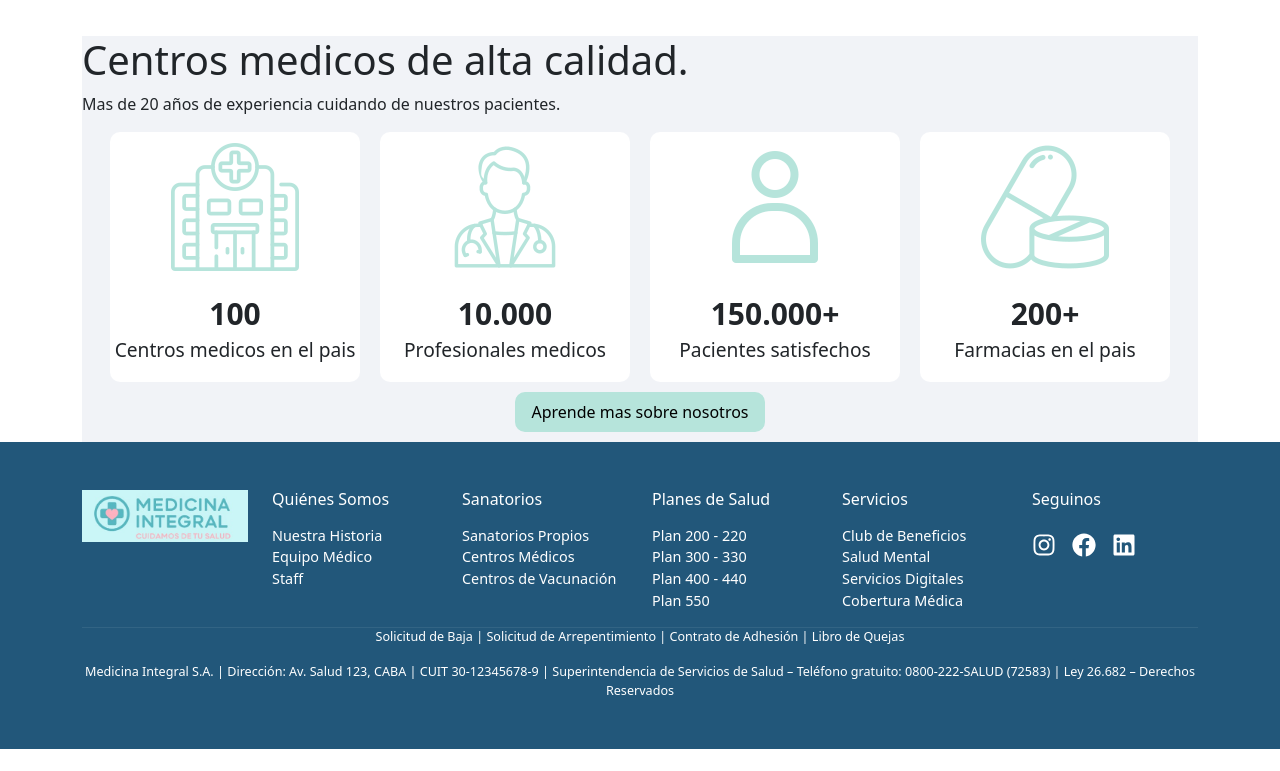
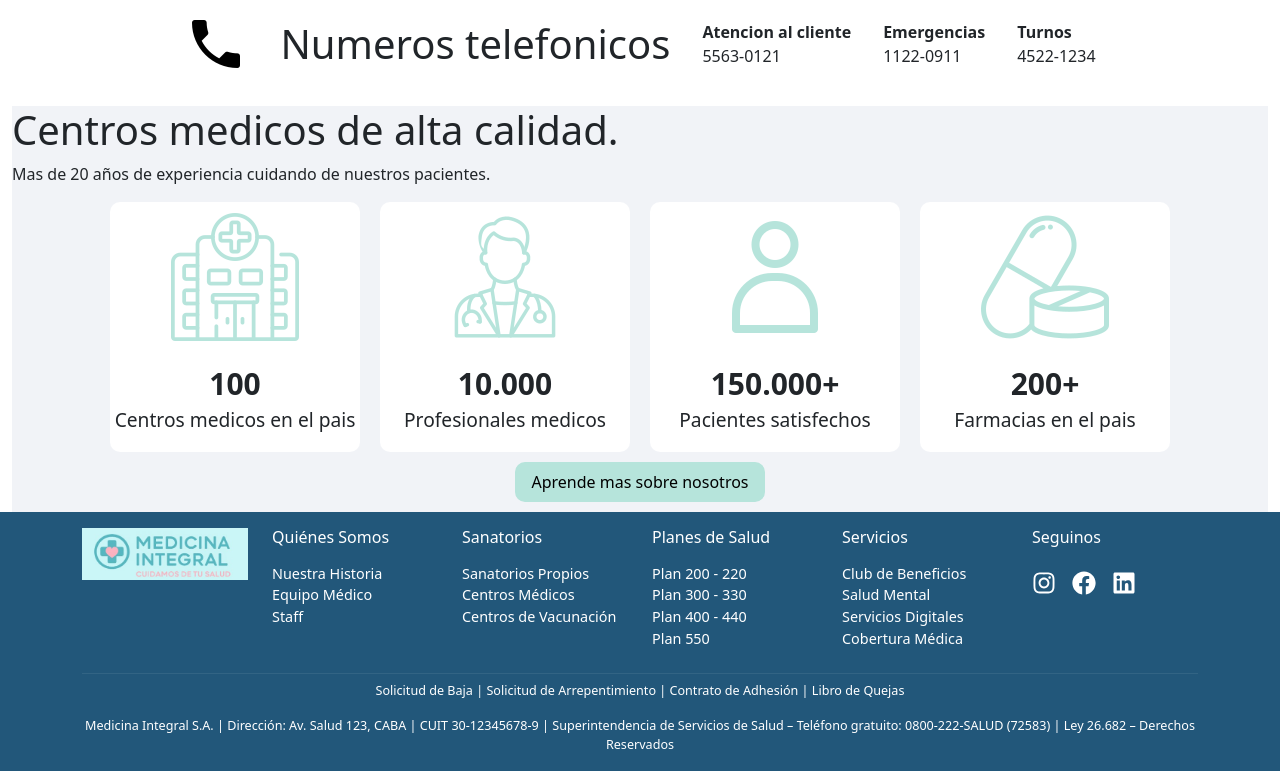
Before and after one commit to DesApp-2025c2-Grupo-X/DesApp2025c2-Prestadores-Grupo-11, a React (Vite) app in the folder Prestadores-Grupo11/: page / in a window 1280 px wide. Shown: the part 742-1513 px from the top of the page. Before the commit the page ends 1491 px from the top, so only its background shows below. Built offline with nearby package versions, Linux system fonts and the light colour scheme.

Commit message:
refactor footer,layout y dashboard

```diff
--- a/Prestadores-Grupo11/src/components/Footer.css
+++ b/Prestadores-Grupo11/src/components/Footer.css
@@ -1,18 +1,6 @@
 .footer {
   background-color: var(--azul-petroleo); /* #22577a */
   font-size: 0.9rem;
-}
-.footer .py-5 {
-  padding-top: 1rem !important;
-  padding-bottom: 1rem !important;
-}
-.my-4 {
-    margin-top: 0.5rem !important;
-    margin-bottom: 0.5rem !important;
-}
-p {
-    margin-top: 0;
-    margin-bottom: 0.25rem;
 }
 
 .footer-logo {
--- a/Prestadores-Grupo11/src/components/Footer.jsx
+++ b/Prestadores-Grupo11/src/components/Footer.jsx
@@ -4,7 +4,7 @@
 
 export default function Footer() {
   return (
-    <footer className="footer text-white py-5">
+    <footer className="footer text-white py-3">
       <div className="container">
         <div className="row align-items-start">
           {/* Logo */}
@@ -59,7 +59,7 @@
           </div>
 
           {/* Redes Sociales */}
-          <div className="col-md-2 mb-4 mb-md-0">
+          <div className="col-md-2 mb-2 mb-md-0">
             <h6>Seguinos</h6>
             <div className="d-flex d-md-block justify-content-center">
               <a href="#" className="social-link me-3">
@@ -76,7 +76,7 @@
         </div>
 
         {/* Línea inferior */}
-        <hr className="my-4" />
+        <hr className="my-2" />
 
         <div className="text-center small">
           <p>
--- a/Prestadores-Grupo11/src/components/Layout.jsx
+++ b/Prestadores-Grupo11/src/components/Layout.jsx
@@ -3,17 +3,21 @@
 
 const Layout = ({ header: HeaderComponent, children }) => {
   return (
-    <div className="d-flex flex-column min-vh-100">
-      {/* Header dinámico */}
-      {HeaderComponent && <HeaderComponent />}
-
+    <div className="d-flex flex-column min-vh-100 overflow-hidden">
+      {HeaderComponent && (
+        <div className="container-fluid p-0">
+          <HeaderComponent />
+        </div>
+      )}
       {/* Contenido de la página */}
-      <main className="flex-grow-1 container my-4">
+      <main className="flex-grow-1 container-fluid overflow-auto">
         {children}
       </main>
 
       {/* Footer fijo */}
-      <Footer />
+      <div className="container-fluid p-0">
+        <Footer />
+      </div>
     </div>
   );
 };
--- a/Prestadores-Grupo11/src/pages/Dashboard.css
+++ b/Prestadores-Grupo11/src/pages/Dashboard.css
@@ -5,25 +5,17 @@
 
 /* Fondo del dashboard */
 .dashboard-container {
-  width: 100%;
-  min-height: 100vh; /* ocupa toda la altura de la pantalla */
-  margin: 0;
-  padding: 0;
   background: url("/src/assets/dashboard.webp") center / cover no-repeat;
   display: block;
-  padding: 2rem;
+  padding: 2rem 4rem;
   box-sizing: border-box;
-}
-.my-4 {
-    margin-top: 0!important;
-    margin-bottom: 0!important;
 }
 
 /* HERO */
 .dashboard-hero {
   border-radius: 1rem;
   padding: 3rem 2rem;
-  text-align: center;
+  text-align: left;
 }
 
 .hero-title {
@@ -45,6 +37,11 @@
   padding: 2rem 1rem;
   box-shadow: 0 4px 12px rgba(0, 0, 0, 0.1);
   transition: transform 0.25s ease, box-shadow 0.25s ease;
+  display: flex;             /* Flex para alinear contenido vertical */
+  flex-direction: column;    /* Coloca h5 y p en columna */
+  justify-content: center;   /* Centra verticalmente el contenido */
+  height: 100%;              /* La card ocupará todo el alto del contenedor col */
+  min-height: 200px;         /* Altura mínima, ajusta a tu gusto */
 }
 
 .info-card h5 {
@@ -52,6 +49,7 @@
   font-weight: 600;
   margin-bottom: 0.8rem;
   color: var(--azul-petroleo);
+  flex-shrink: 1;            /* Permite que el texto se reduzca si es necesario */
 }
 
 .info-card p {
@@ -59,11 +57,17 @@
   font-weight: bold;
   color: var(--azul-profundo);
   margin: 0;
+  flex-shrink: 1;            /* Ajusta tamaño si el contenido es largo */
+  word-wrap: break-word;     /* Evita que el texto salga de la card */
 }
 
 .info-card:hover {
   transform: translateY(-5px);
   box-shadow: 0 8px 18px rgba(0, 0, 0, 0.15);
+}
+
+.responsive-row {
+  width: 50%;
 }
 
 /* SECCIÓN ACCESOS DIRECTOS */
@@ -76,13 +80,16 @@
 .access-container {
   background: #fff;
   border-radius: 1.2rem;
-  padding: 2rem;
+  padding: 2rem ;
+  width: 50%;
+  border: 2px solid var(--rosa);
   box-shadow: 0 4px 16px rgba(0, 0, 0, 0.08);
 }
 
+
 .access-grid {
   display: grid;
-  grid-template-columns: repeat(4, 1fr) !important; /* 4 columnas iguales */
+  grid-template-columns: repeat(2, 1fr) !important; /* 4 columnas iguales */
   gap: 1.5rem;
 }
 
@@ -96,7 +103,7 @@
   display: flex;
   justify-content: space-between;
   align-items: center;
-  padding: 1.2rem 1rem;
+  padding: 1.2rem 2rem;
 }
 
 .access-card svg {
@@ -117,10 +124,13 @@
   .access-grid {
     grid-template-columns: 1fr 1fr ;
   }
+  .responsive-row {
+    width: 100%;
+  }
 }
 
 @media (max-width: 576px) {
   .access-grid {
-    grid-template-columns: 1fr;
+    grid-template-columns: 1fr 1fr;
   }
 }
--- a/Prestadores-Grupo11/src/pages/Dashboard.jsx
+++ b/Prestadores-Grupo11/src/pages/Dashboard.jsx
@@ -1,10 +1,14 @@
 import React from "react";
 import Layout from "../components/Layout";
 import HeaderPrestadores from "../components/HeaderPrestadores";
-import {PieChart,Pie,Cell,ResponsiveContainer,Tooltip,} from "recharts";
-import {FaCalendarAlt,FaClipboardList,FaNotesMedical,FaUserMd,} from "react-icons/fa";
-import "./Dashboard.css"
-
+import { PieChart, Pie, Cell, ResponsiveContainer, Tooltip } from "recharts";
+import {
+  FaCalendarAlt,
+  FaClipboardList,
+  FaNotesMedical,
+  FaUserMd,
+} from "react-icons/fa";
+import "./Dashboard.css";
 
 export default function Dashboard() {
   return (
@@ -19,7 +23,7 @@
         </div>
 
         {/* Cards de Información */}
-        <div className="row g-4 mt-3">
+        <div className="row responsive-row g-4 mt-3">
             <div className="col-md-3">
               <div className="info-card">
                 <h5>Solicitudes Pendientes</h5>
@@ -40,7 +44,7 @@
             </div>
             <div className="col-md-3">
               <div className="info-card">
-              <h5>Reintegros  Pendientes</h5>
+                <h5>Reintegros Pendientes</h5>
                 <p>35</p>
               </div>
             </div>
```
Lines whose indentation alone changed are shown as unchanged.
